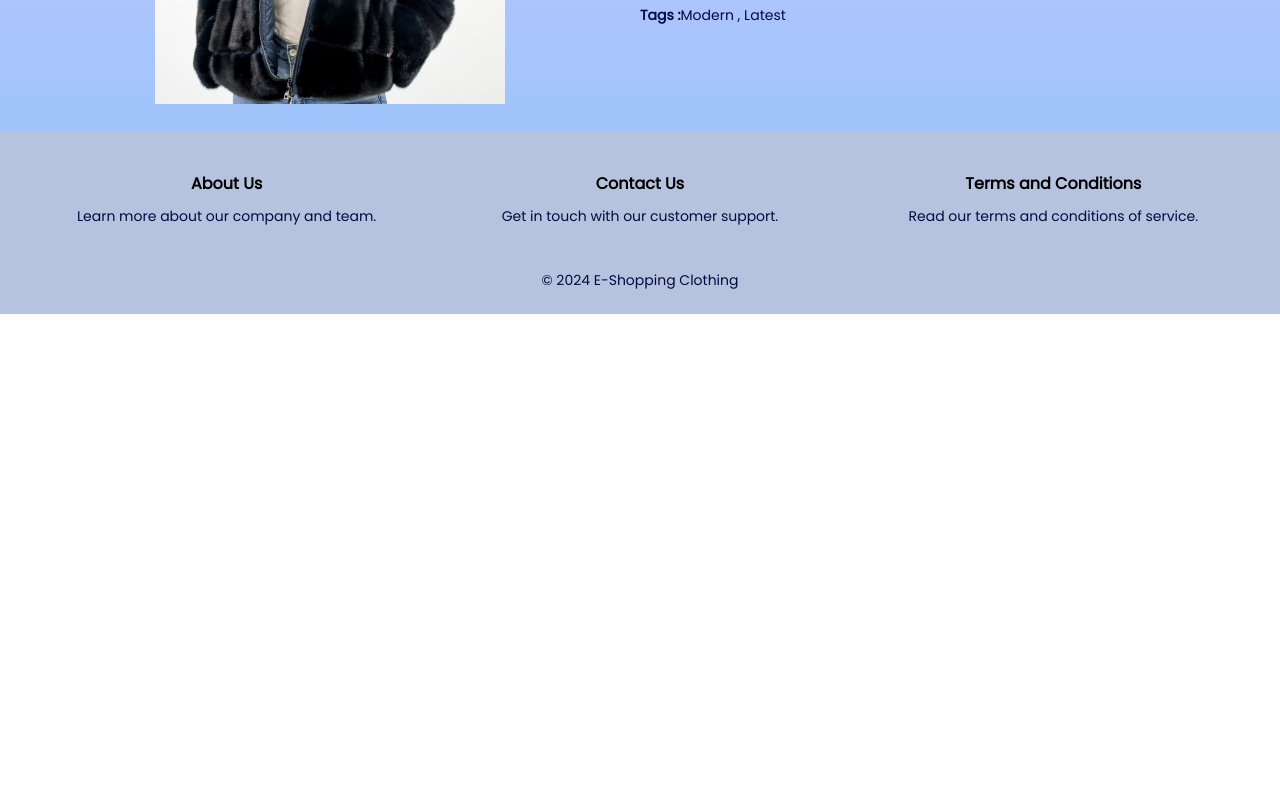
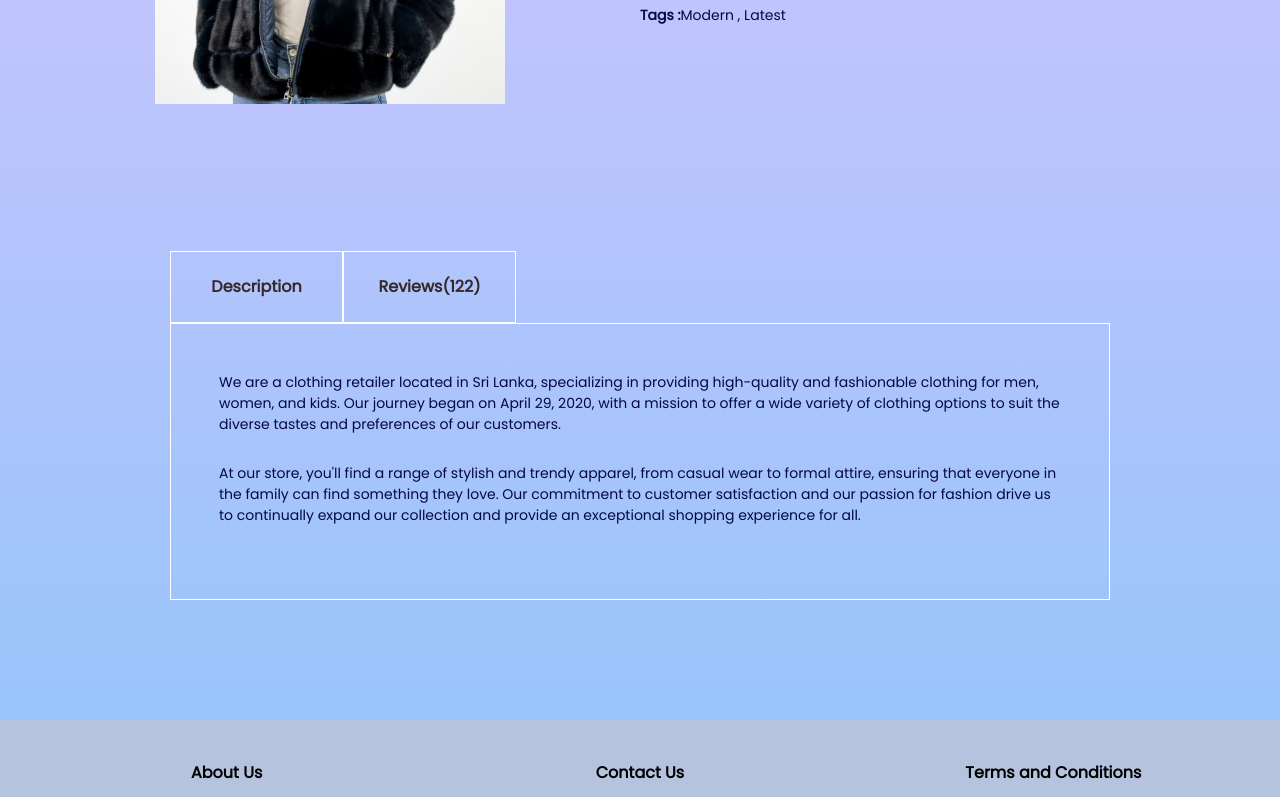
Before and after one commit to sithumjee/E_SHOPPING, a React (Create React App) app in the folder frontend/: page /product/1 in a window 1280 px wide. Shown: the part 551-1348 px from the top of the page. Before the commit the page ends 865 px from the top, so only its background shows below. Built offline with nearby package versions, Linux system fonts and the light colour scheme.

Commit message:
description box

```diff
--- /dev/null
+++ b/frontend/src/Components/DescriptionBox/DescriptionBox.css
@@ -0,0 +1,28 @@
+.descriptionbox {
+  margin: 120px 170px;
+}
+
+.descriptionbox-navigator {
+  display: flex;
+}
+
+.decriptionbox-navbox {
+  display: flex;
+  align-items: center;
+  justify-content: center;
+  font-size: 16px;
+  font-weight: bold;
+  color: #372828;
+  width: 171px;
+  height: 70px;
+  border: 1px solid #ffffff;
+}
+
+.descriptionbox-description {
+  display: flex;
+  flex-direction: column;
+  gap: 25px;
+  padding: 48px;
+  border: 1px solid #ffffff;
+  padding-bottom: 70px;
+}
--- /dev/null
+++ b/frontend/src/Components/DescriptionBox/DescriptionBox.jsx
@@ -0,0 +1,32 @@
+import React from "react";
+import "./DescriptionBox.css";
+
+const DescriptionBox = () => {
+  return (
+    <div className="descriptionbox">
+      <div className="descriptionbox-navigator">
+        <div className="decriptionbox-navbox">Description</div>
+        <div className="decriptionbox-navbox fade">Reviews(122)</div>
+      </div>
+
+      <div className="descriptionbox-description">
+        <p>
+          We are a clothing retailer located in Sri Lanka, specializing in
+          providing high-quality and fashionable clothing for men, women, and
+          kids. Our journey began on April 29, 2020, with a mission to offer a
+          wide variety of clothing options to suit the diverse tastes and
+          preferences of our customers.
+        </p>
+        <p>
+          At our store, you'll find a range of stylish and trendy apparel, from
+          casual wear to formal attire, ensuring that everyone in the family can
+          find something they love. Our commitment to customer satisfaction and
+          our passion for fashion drive us to continually expand our collection
+          and provide an exceptional shopping experience for all.
+        </p>
+      </div>
+    </div>
+  );
+};
+
+export default DescriptionBox;
--- a/frontend/src/Pages/Product.jsx
+++ b/frontend/src/Pages/Product.jsx
@@ -5,6 +5,7 @@ import { ShopContext } from "../Context/ShopContent";
 import { useParams } from "react-router-dom";
 import GetProductId from "../Components/GetProductId/GetProductId";
 import ProductDisplay from "../Components/ProductDisplay/ProductDisplay";
+import DescriptionBox from "../Components/DescriptionBox/DescriptionBox";
 
 export default function Product() {
   const { all_product } = useContext(ShopContext);
@@ -18,6 +19,7 @@ export default function Product() {
     >
       <GetProductId product={product} />
       <ProductDisplay product={product} />
+      <DescriptionBox />
       <Footer />
     </div>
   );
```
Also changed, not shown: frontend/src/Components/RelatedProduct/RelatedProduct.jsx (added, +8 -0 lines), frontend/src/Components/RelatedProduct/RelatedProduct.css (added).
